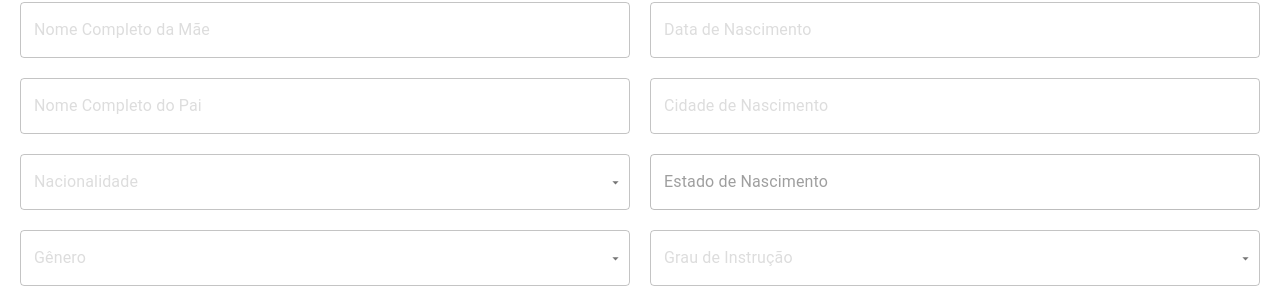
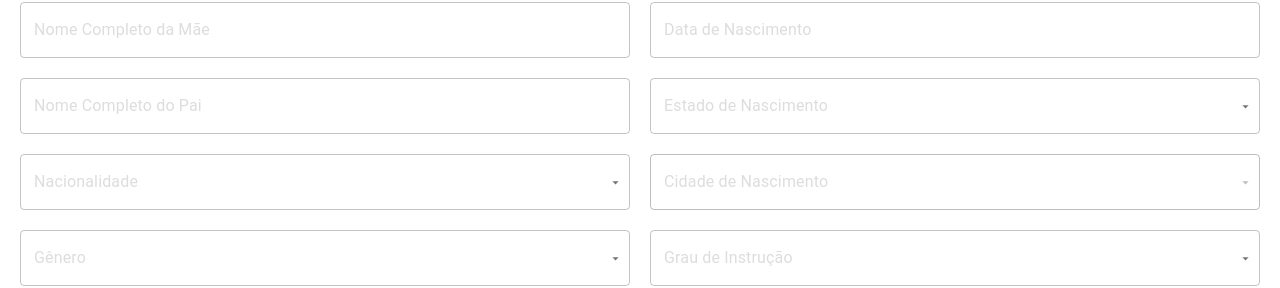
Before and after one commit to Departamento-de-Gestao-de-Pessoas-CVBC/AdmissaoDigital, a React (Vite) app: page /editPersonalData in a window 1280 px wide. Shown: the part 434-722 px from the top of the page. Built offline with nearby package versions, Linux system fonts and the light colour scheme.

Commit message:
Arrumado os selects de estado e cidade nos campos de edição de dados.

```diff
--- a/src/components/MultiStepForm/PersonalData.jsx
+++ b/src/components/MultiStepForm/PersonalData.jsx
@@ -8,7 +8,6 @@ import ArrowBackOutlinedIcon from "@mui/icons-material/ArrowBackOutlined";
 import { Input } from "../Input/Input";
 import { BasicSelect } from "../Select/Select";
 import { BasicButton } from "../BasicButton/BasicButton";
-// import Autosuggest from "react-autosuggest";
 
 export const PersonalData = ({ formData, setFormData, nextStep, prevStep }) => {
   const [filteredCities, setFilteredCities] = useState([]);
--- a/src/pages/PagesToEdit/EditAddress.jsx
+++ b/src/pages/PagesToEdit/EditAddress.jsx
@@ -1,5 +1,6 @@
-import React, { useEffect } from "react";
+import React, { useEffect, useState } from "react";
 import styles from "./pagesToEdit.module.css";
+import citiesData from "../../../Cidades.json";
 
 import LogoCamara from "../../assets/CamaraSemFundoAzul.png";
 
@@ -12,10 +13,54 @@ import { useNavigate } from "react-router-dom";
 
 export const EditAddress = () => {
   const navigate = useNavigate();
+  const [filteredCities, setFilteredCities] = useState([]);
+  const [citySelectDisabled, setCitySelectDisabled] = useState(true);
 
   useEffect(() => {
     window.scrollTo(0, 0);
   }, []);
+
+  const stateOfResidenceOptions = [
+    { value: "AC", label: "AC" },
+    { value: "AL", label: "AL" },
+    { value: "AP", label: "AP" },
+    { value: "AM", label: "AM" },
+    { value: "BA", label: "BA" },
+    { value: "CE", label: "CE" },
+    { value: "DF", label: "DF" },
+    { value: "ES", label: "ES" },
+    { value: "GO", label: "GO" },
+    { value: "MA", label: "MA" },
+    { value: "MT", label: "MT" },
+    { value: "MS", label: "MS" },
+    { value: "MG", label: "MG" },
+    { value: "PA", label: "PA" },
+    { value: "PB", label: "PB" },
+    { value: "PR", label: "PR" },
+    { value: "PE", label: "PE" },
+    { value: "PI", label: "PI" },
+    { value: "RJ", label: "RJ" },
+    { value: "RN", label: "RN" },
+    { value: "RS", label: "RS" },
+    { value: "RO", label: "RO" },
+    { value: "RR", label: "RR" },
+    { value: "SC", label: "SC" },
+    { value: "SP", label: "SP" },
+    { value: "SE", label: "SE" },
+    { value: "TO", label: "TO" },
+  ];
+
+  useEffect(() => {
+    setCitySelectDisabled(!formData.stateOfResidence);
+    if (formData.stateOfResidence) {
+      const filtered = citiesData.filter(
+        (city) => city.Estado === formData.stateOfResidence
+      );
+      setFilteredCities(filtered);
+    } else {
+      setFilteredCities([]);
+    }
+  }, [formData.stateOfResidence]);
 
   const logradouro = [
     { value: "R", label: "Rua" },
@@ -55,23 +100,25 @@ export const EditAddress = () => {
             label="CEP"
             name="cep"
           />
-          <Input
-            type="text"
-            id="stateOfResidence"
+          <BasicSelect
             label="Estado de Residência"
             name="stateOfResidence"
-            // value={formData.stateOfResidence}
+            options={stateOfResidenceOptions}
+            value={formData.stateOfResidence}
             onChange={handleChange}
             onKeyDown={handleKeyDown}
           />
-          <Input
-            type="text"
-            id="city"
-            label="Cidade"
+          <BasicSelect
+            label="Cidade de Residência"
             name="city"
-            // value={formData.city}
+            options={filteredCities.map((city) => ({
+              value: city.Cidade,
+              label: city.Nome,
+            }))}
+            value={formData.city}
             onChange={handleChange}
             onKeyDown={handleKeyDown}
+            disabled={citySelectDisabled}
           />
           <Input
             type="text"
--- a/src/pages/PagesToEdit/EditPersonalData.jsx
+++ b/src/pages/PagesToEdit/EditPersonalData.jsx
@@ -1,5 +1,7 @@
 import React, { useEffect, useState } from "react";
 import styles from "./pagesToEdit.module.css";
+import citiesData from "../../../Cidades.json";
+
 import LogoCamara from "../../assets/CamaraSemFundoAzul.png";
 import SaveAltIcon from "@mui/icons-material/SaveAlt";
 import { Input } from "../../components/Input/Input";
@@ -10,6 +12,8 @@ import { API_DIRECTORY } from "../../../config.js";
 
 export const EditPersonalData = () => {
   const navigate = useNavigate();
+  const [filteredCities, setFilteredCities] = useState([]);
+  const [citySelectDisabled, setCitySelectDisabled] = useState(true);
   const [formData, setFormData] = useState({
     name: "",
     mothersName: "",
@@ -23,7 +27,7 @@ export const EditPersonalData = () => {
     levelOfEducation: "",
     breed: "",
   });
-  const [initialFormData, setInitialFormData] = useState({}); // Guarda os dados iniciais
+  const [initialFormData, setInitialFormData] = useState({});
   const [loading, setLoading] = useState(true);
   const userId = localStorage.getItem("userId");
 
@@ -34,6 +38,48 @@ export const EditPersonalData = () => {
       setLoading(false);
     }
   }, [userId]);
+
+  const stateOfBirthOptions = [
+    { value: "AC", label: "AC" },
+    { value: "AL", label: "AL" },
+    { value: "AP", label: "AP" },
+    { value: "AM", label: "AM" },
+    { value: "BA", label: "BA" },
+    { value: "CE", label: "CE" },
+    { value: "DF", label: "DF" },
+    { value: "ES", label: "ES" },
+    { value: "GO", label: "GO" },
+    { value: "MA", label: "MA" },
+    { value: "MT", label: "MT" },
+    { value: "MS", label: "MS" },
+    { value: "MG", label: "MG" },
+    { value: "PA", label: "PA" },
+    { value: "PB", label: "PB" },
+    { value: "PR", label: "PR" },
+    { value: "PE", label: "PE" },
+    { value: "PI", label: "PI" },
+    { value: "RJ", label: "RJ" },
+    { value: "RN", label: "RN" },
+    { value: "RS", label: "RS" },
+    { value: "RO", label: "RO" },
+    { value: "RR", label: "RR" },
+    { value: "SC", label: "SC" },
+    { value: "SP", label: "SP" },
+    { value: "SE", label: "SE" },
+    { value: "TO", label: "TO" },
+  ];
+
+  useEffect(() => {
+    setCitySelectDisabled(!formData.stateOfBirth);
+    if (formData.stateOfBirth) {
+      const filtered = citiesData.filter(
+        (city) => city.Estado === formData.stateOfBirth
+      );
+      setFilteredCities(filtered);
+    } else {
+      setFilteredCities([]);
+    }
+  }, [formData.stateOfBirth]);
 
   const fetchPersonalData = (userId) => {
     fetch(`${API_DIRECTORY}getPersonalData.php`, {
@@ -279,22 +325,25 @@ export const EditPersonalData = () => {
             onChange={handleChange}
             onKeyDown={handleKeyDown}
           />
-          <Input
-            type="text"
+          <BasicSelect
+            label="Estado de Nascimento"
+            name="stateOfBirth"
+            options={stateOfBirthOptions}
+            value={formData.stateOfBirth}
+            onChange={handleChange}
+            onKeyDown={handleKeyDown}
+          />
+          <BasicSelect
+            label="Cidade de Nascimento"
             name="cityOfBirth"
-            label="Cidade de Nascimento"
+            options={filteredCities.map((city) => ({
+              value: city.Cidade,
+              label: city.Nome,
+            }))}
             value={formData.cityOfBirth}
             onChange={handleChange}
             onKeyDown={handleKeyDown}
-          />
-          <Input
-            type="text"
-            name="stateOfBirth"
-            label="Estado de Nascimento"
-            value={formData.stateOfBirth}
-            onChange={handleChange}
-            onKeyDown={handleKeyDown}
-            disabled
+            disabled={citySelectDisabled}
           />
           <BasicSelect
             label="Grau de Instrução"
@@ -326,5 +375,3 @@ export const EditPersonalData = () => {
     </div>
   );
 };
-
-export default EditPersonalData;
```
